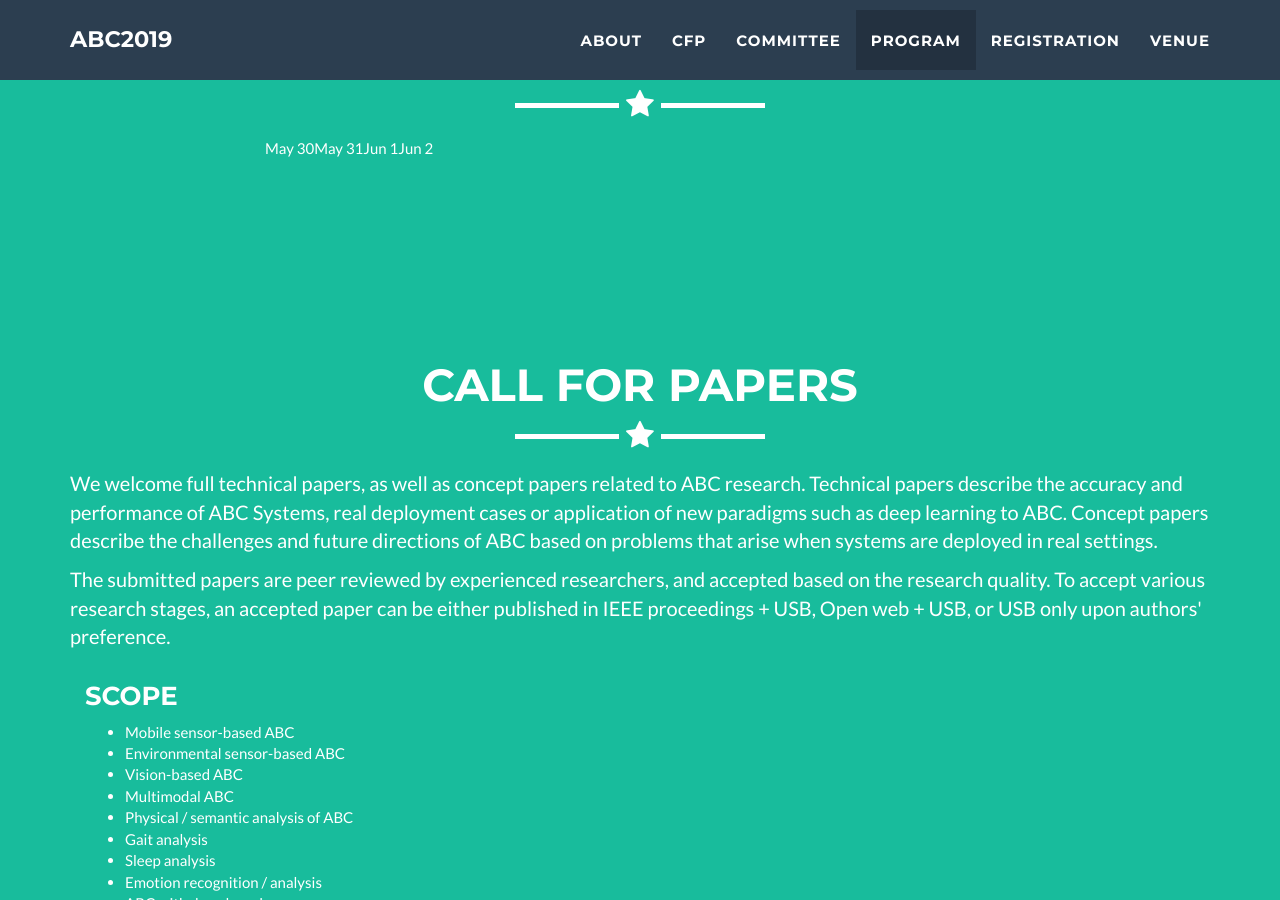
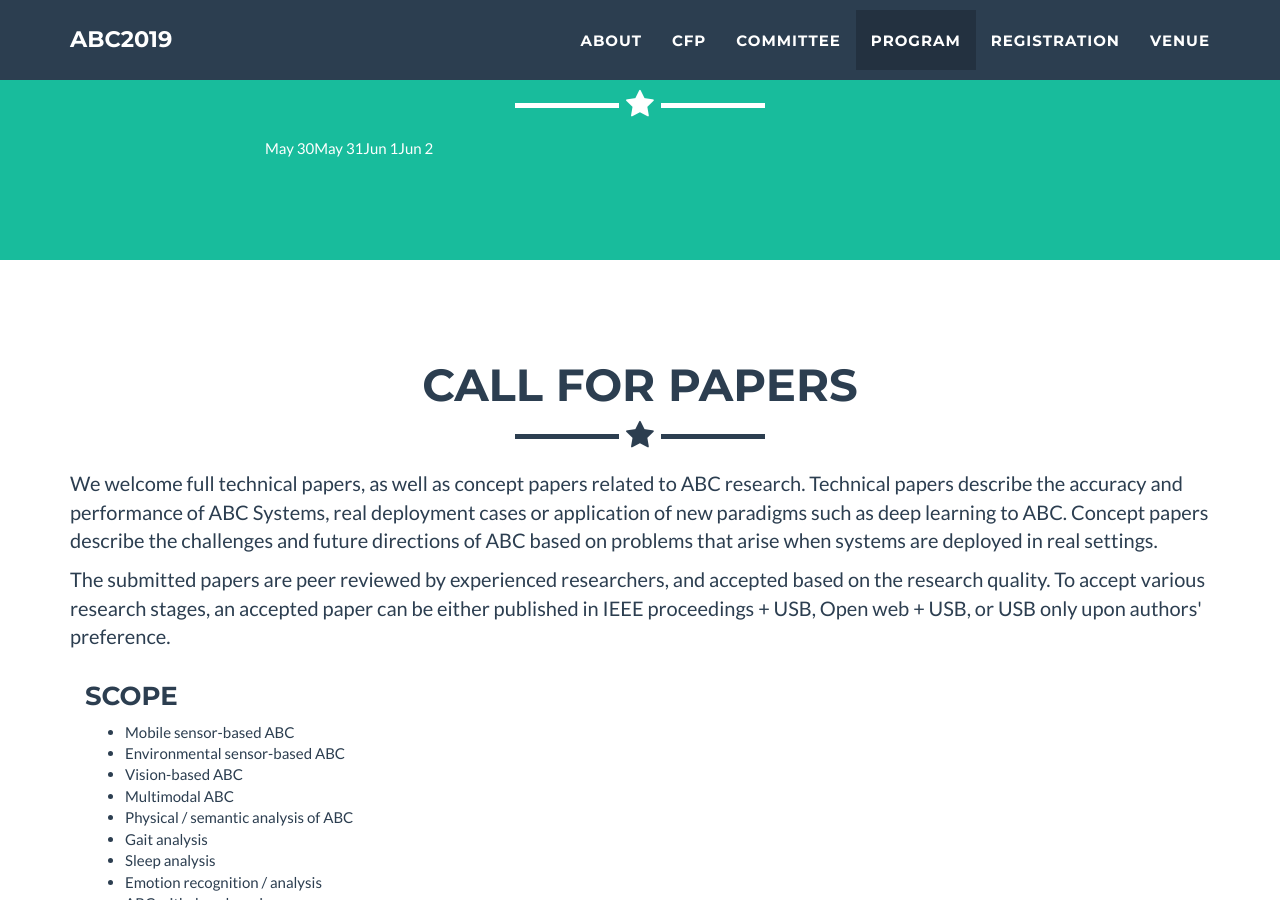
Before and after one commit to abc-research/2019, a Jekyll site: the page built from index.html, in a window 1280 px wide and 900 px high, scrolled down 1490 px. Built offline with Jekyll 4.4.1, drawn with Linux system fonts in a browser that asks for light colours.

Commit message:
Update cfp.html

```diff
--- a/_includes/cfp.html
+++ b/_includes/cfp.html
@@ -1,10 +1,10 @@
  <!-- About Section -->
-    <section class="success" id="cfp">
+    <section id="cfp">
         <div class="container">
             <div class="row">
                 <div class="col-lg-12 text-center">
                     <h2>Call for Papers</h2>
-                    <hr class="star-light">
+                    <hr class="star-primary">
                 </div>
             </div>
             <div class="row">
```
